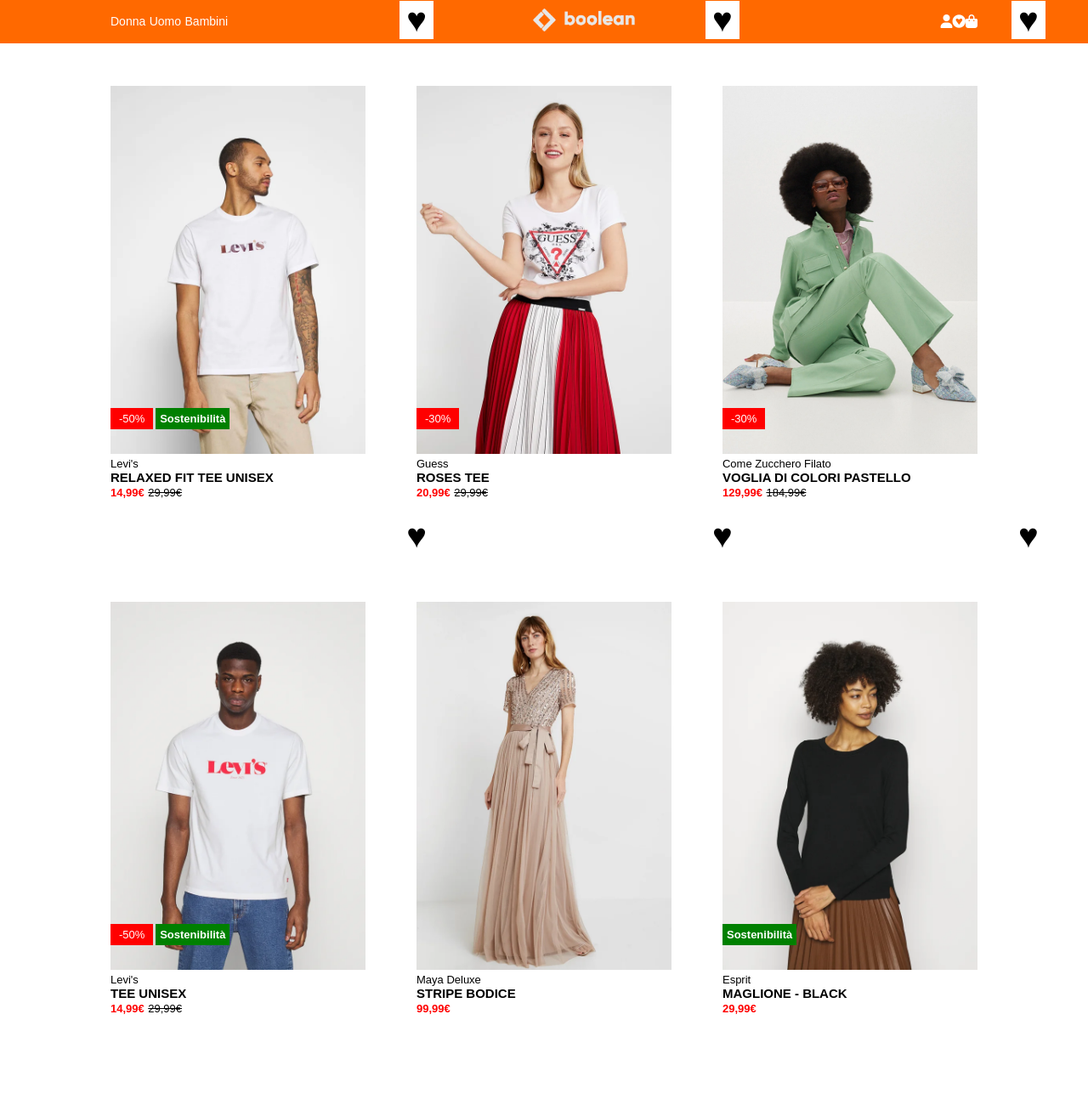
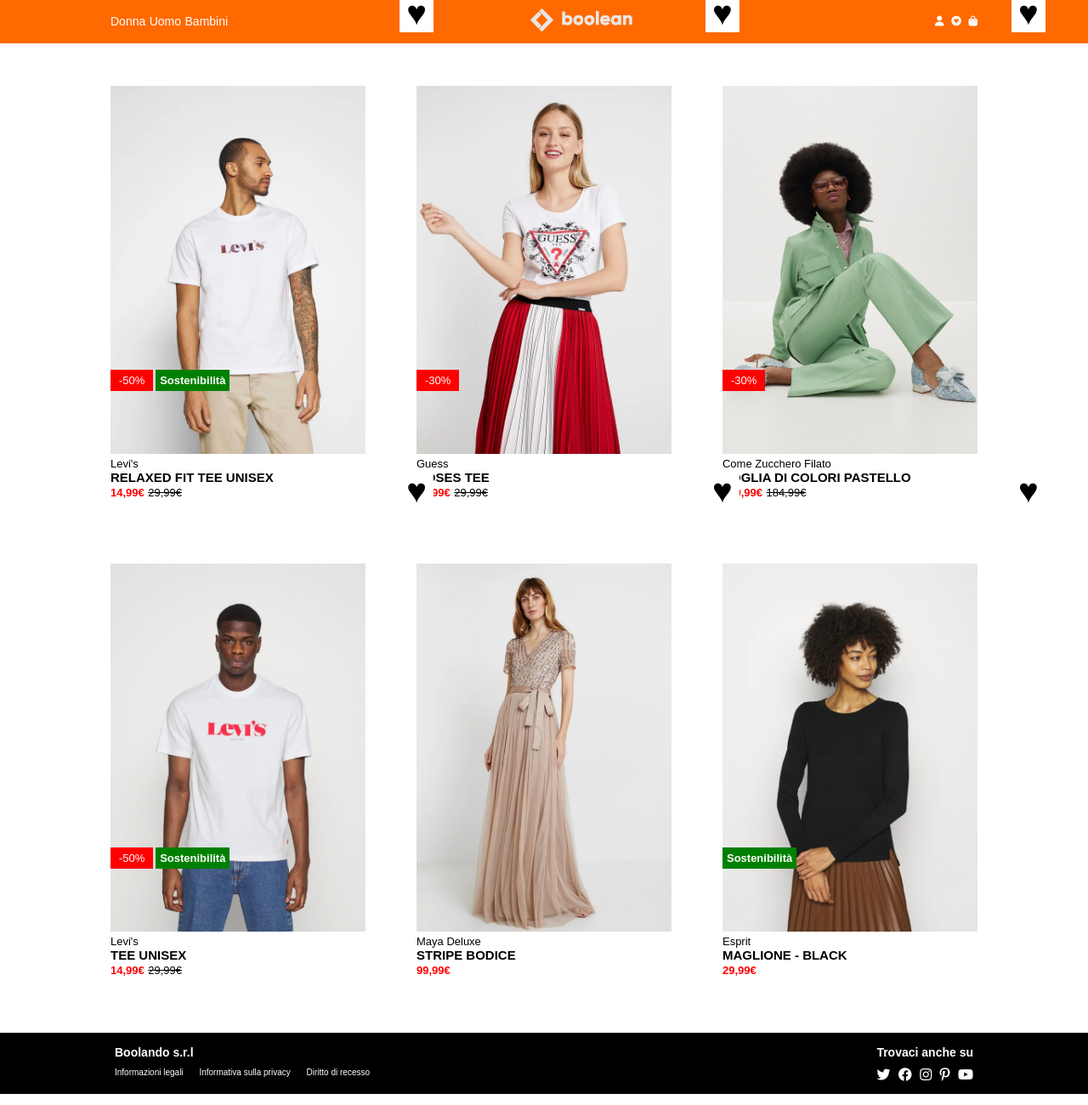
Before and after one commit to ErosEros/html-css-boolando, a plain HTML site: page index.html in a window 1280 px wide. Shown: the top 1300 px of the page at 85% size. Drawn offline with Linux system fonts and the light colour scheme.

Commit message:
Added heart whit position absolute

```diff
--- a/css/style.css
+++ b/css/style.css
@@ -51,6 +51,12 @@ header {
     color: red;
 }
 
+.icon-top {
+    font-size: 12px;
+    width: 50px;
+    justify-content: space-between;
+}
+
 /* main */
 section {
     height: auto;
@@ -87,17 +93,17 @@ span {
     background-color: white;
     width: 40px;
     height: auto;
-    position: relative;
-    display: flex;
-    flex-direction: column;
-    bottom: 587px;
+    position: absolute;
+    bottom: 550px;
     text-align: center;
     left: 340px;
     font-size: 40px;
+}
+
+.heart-red::before :hover{
+    color: #ff6900;
 
 }
-
-
 .price {
     background-color: red;
     padding: 5px 10px;
@@ -121,10 +127,6 @@ span {
 }
 
 .image-2 {
-    /* opacity: 0;
-    position: absolute;
-    width: 379.73px;
-    bottom: 92.4px; */
     position: absolute;
     top: 0;
     left: 0;
@@ -135,6 +137,10 @@ span {
 .image-2:hover {
     opacity: 1;
     display: inline-block ;
+}
+
+.relative {
+    position: relative;
 }
 
 /* footer */
--- a/index.html
+++ b/index.html
@@ -48,7 +48,7 @@
                         <span class="red"><strong>14,99€</strong></span>
                         <span><s>29,99€</s></span>
                     </div>
-                    <div>
+                    <div class="relative">
                         <span class="heart">&hearts;</span>
                     </div>
                     <div class="price-green">
@@ -68,7 +68,7 @@
                         <span class="red"><strong>20,99€</strong></span>
                         <span><s>29,99€</s></span>
                     </div>
-                    <div>
+                    <div class="relative">
                         <span class="heart">&hearts;</span>
                     </div>
                     <div class="price-green">
@@ -87,7 +87,7 @@
                         <span class="red"><strong>129,99€</strong></span>
                         <span><s>184,99€</s></span>
                     </div>
-                    <div>
+                    <div class="relative">
                         <span class="heart">&hearts;</span>
                     </div>
                     <div class="price-green">
@@ -105,7 +105,7 @@
                         <span class="red"><strong>14,99€</strong></span>
                         <span><s>29,99€</s></span>
                     </div>
-                    <div>
+                    <div class="relative">
                         <span class="heart">&hearts;</span>
                     </div>
                     <div class="price-green">
@@ -123,7 +123,7 @@
                     <div>
                         <span class="red"><strong>99,99€</strong></span>
                     </div>
-                    <div>
+                    <div class="relative">
                        <span class="heart">&hearts;</span>
                     </div>
                 </div>
@@ -137,7 +137,7 @@
                     <div>
                         <span class="red"><strong>29,99€</strong></span>
                     </div>
-                    <div>
+                    <div class="relative">
                         <span class="heart">&hearts;</span>
                     </div>
                     <div class="price-green">
```
